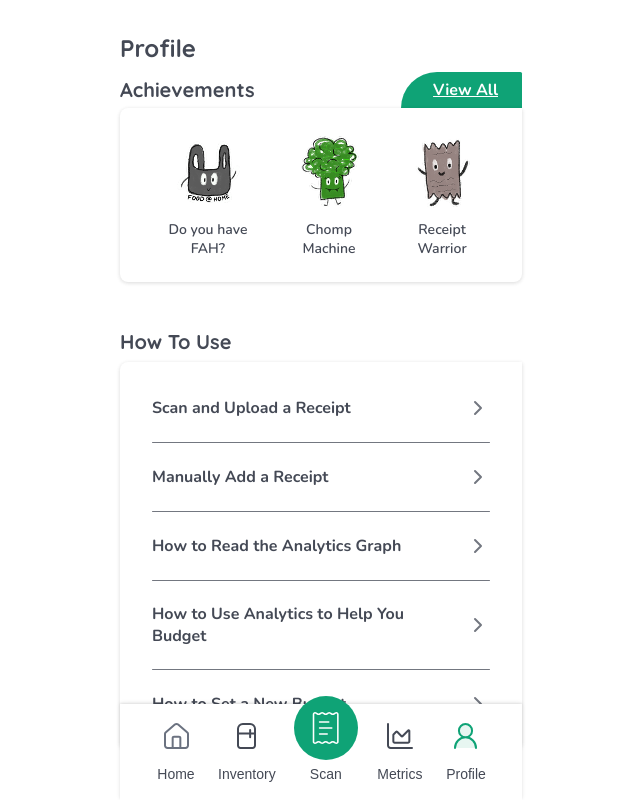
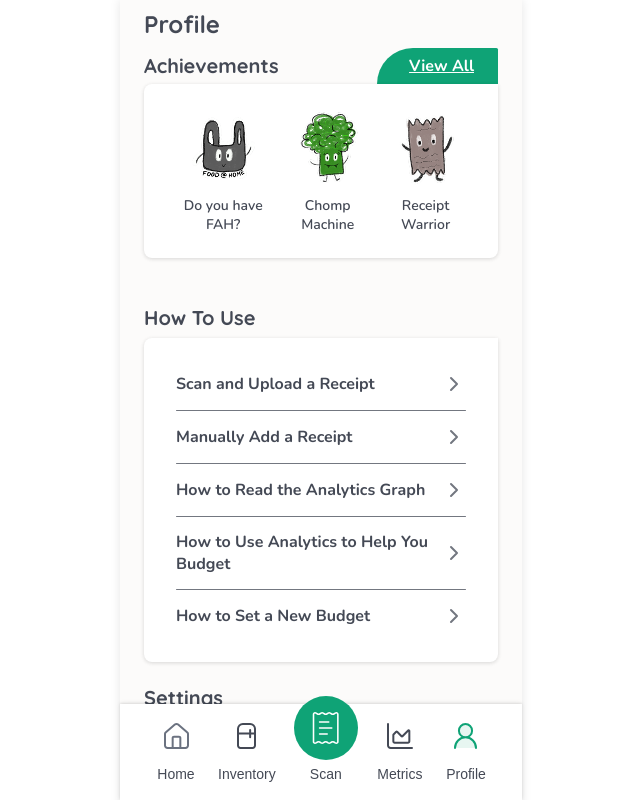
Before and after one commit to ReubenKimClemens/26JrProj_FoodAtHome, a SvelteKit app: page /profile in a window 1280 px wide. Shown: the top 800 px of the page, without its empty margins (319-959 px from the left). Built offline with nearby package versions, Linux system fonts and the light colour scheme.

Commit message:
🖼️Browser Color

```diff
--- a/src/lib/components/PageHeader.svelte
+++ b/src/lib/components/PageHeader.svelte
@@ -36,7 +36,6 @@
     display: flex;
     justify-content: space-between;
     align-items: center;
-    margin: 24px 0 0;
   }
 
   .header-content {
--- a/src/lib/styles/app.css
+++ b/src/lib/styles/app.css
@@ -7,7 +7,13 @@
 
 html {
   color: var(--text-default);
-  background-color: var(--bg-default);
+  background-color: #FFFFFF;
+}
+
+* {
+  margin: 0;
+  padding: 0;
+  box-sizing: border-box;
 }
 
 .title-xl {
--- a/src/routes/+layout.svelte
+++ b/src/routes/+layout.svelte
@@ -6,7 +6,7 @@
 
 	let { children } = $props();
 
-	const noNavBar = ['/loading', '/login', '/scan', '/achievements'];
+	const noNavBar = ['/loading', 'login', '/scan', '/achievements'];
 </script>
 
 <svelte:head>
@@ -25,13 +25,17 @@
 
 <style>
 	.app-container {
-		max-width: 402px;
-		margin: 0 auto;
-		min-height: 100vh;
-		position: relative;
+	max-width: 402px;
+	margin: 0 auto;
+	min-height: 100vh;
+	position: relative;
+	background-color: var(--bg-page-primary);
+	box-shadow: 0 0 10px rgba(0, 0, 0, 0.1);
 	}
 
 	.content-wrapper {
-		padding-bottom: 120px;
+	padding-bottom: 120px;
+	padding-left: 1.5rem;
+	padding-right: 1.5rem;
 	}
 </style>
```
